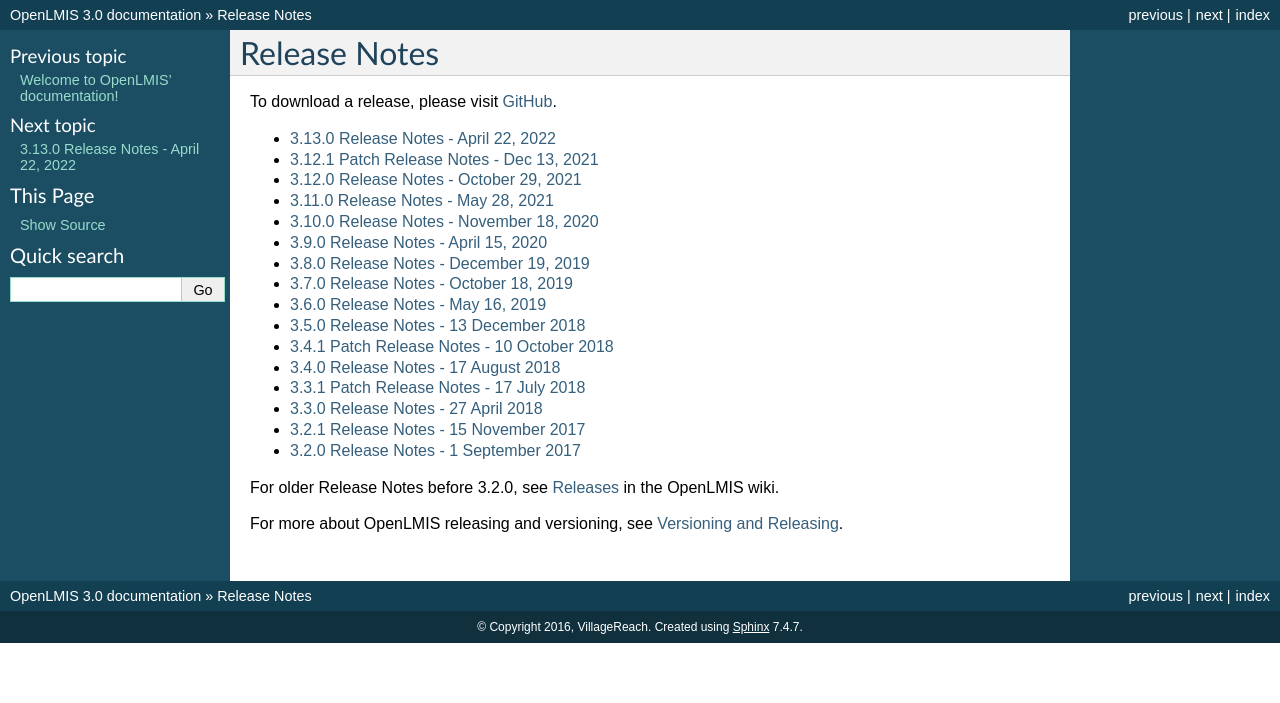
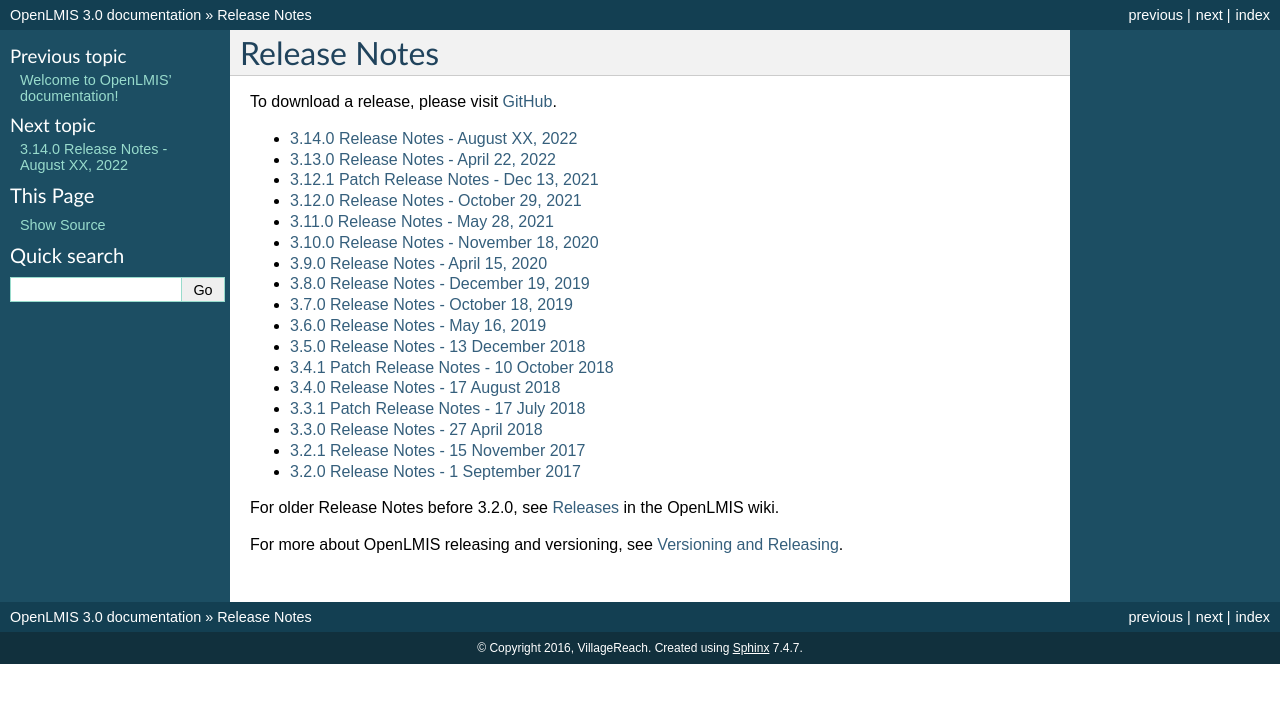
Before and after one commit to OpenLMIS/openlmis-ref-distro, a Sphinx documentation site: the page built from docs/source/releases/index.rst, in a window 1280 px wide. Shown: the top 703 px of the page. Built offline with Sphinx 7.4.7, drawn with Linux system fonts in a browser that asks for light colours; pages that are not in the unit, such as notebooks, are missing from menus.

Commit message:
Added 3.14 release notes.

```diff
--- a/docs/source/releases/index.rst
+++ b/docs/source/releases/index.rst
@@ -7,6 +7,7 @@
 .. toctree::
    :maxdepth: 1
 
+   openlmis-ref-distro-v3.14.0
    openlmis-ref-distro-v3.13.0
    openlmis-ref-distro-v3.12.1
    openlmis-ref-distro-v3.12.0
```
